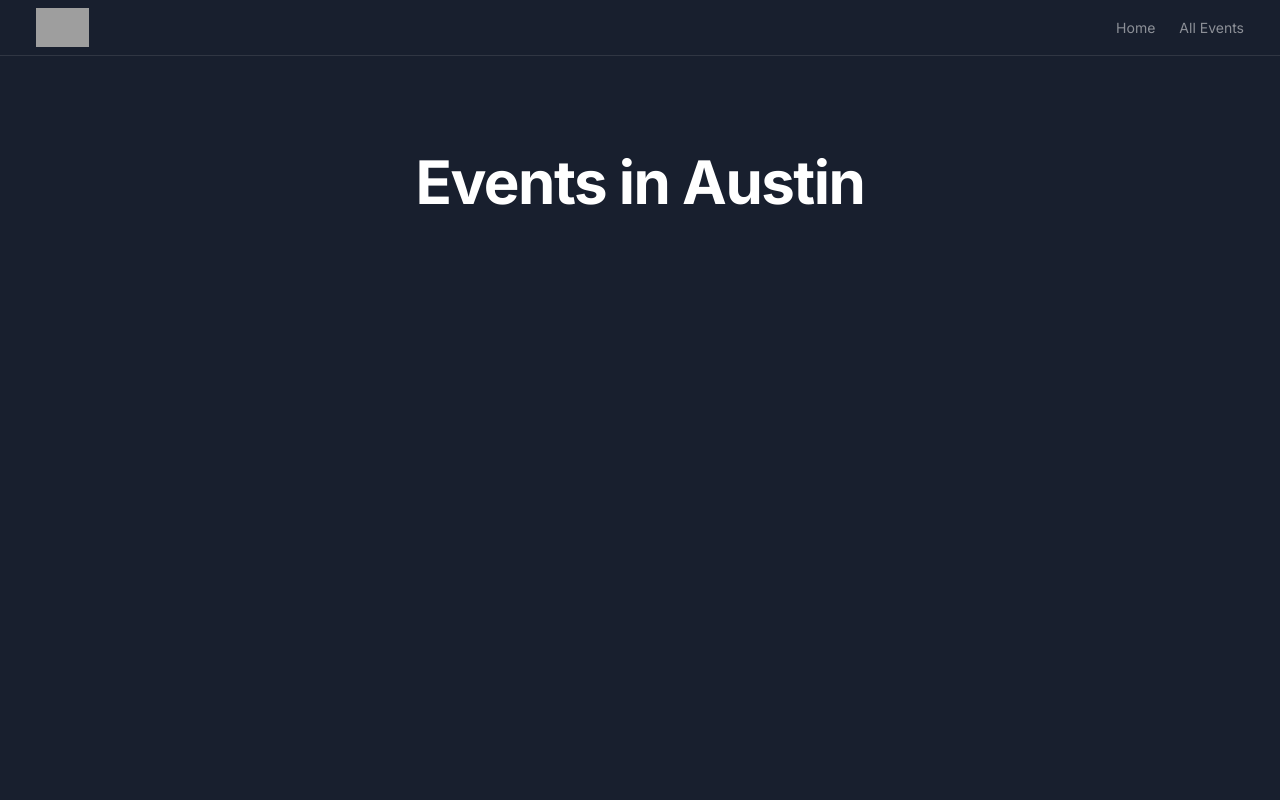
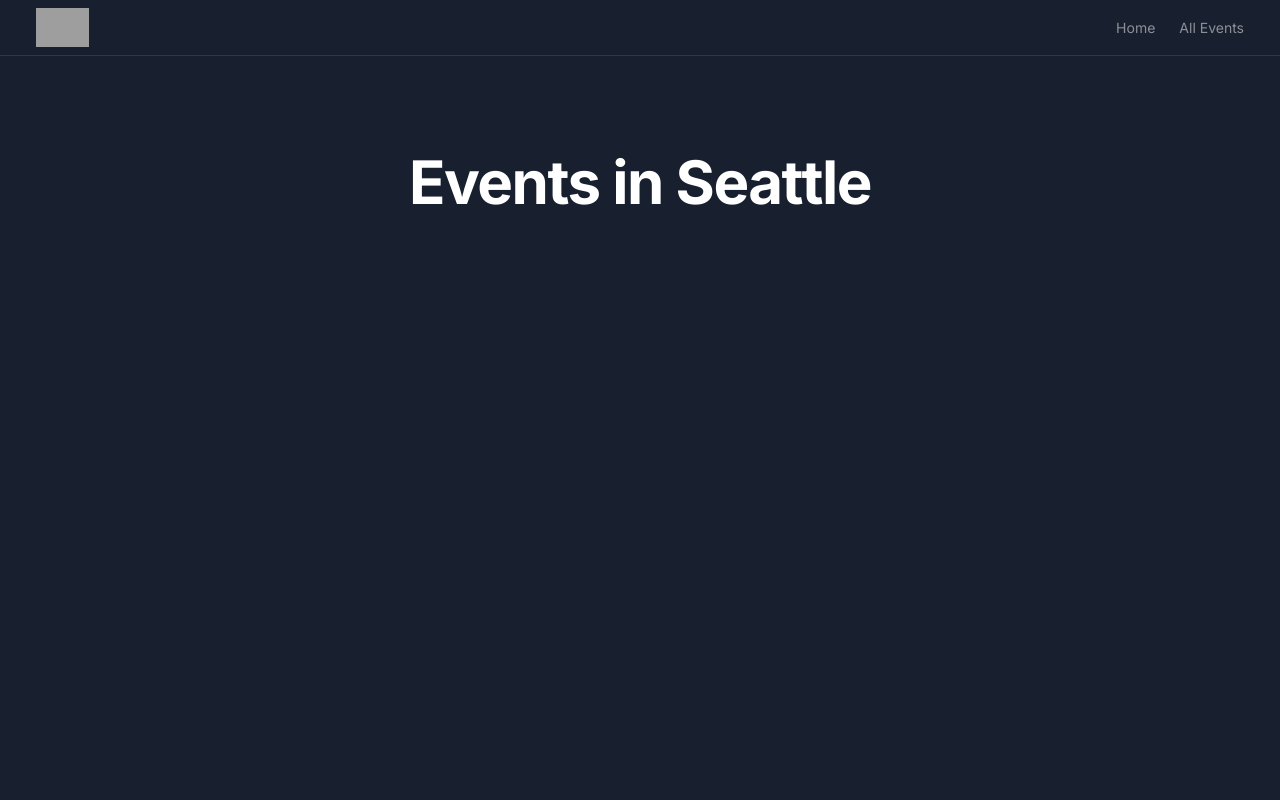
Before and after one commit to zmankali-22/evento, a Next.js app: page /events/Seattle in a window 1280 px wide. Shown: the top 800 px of the page. Built offline with nearby package versions, Linux system fonts and the light colour scheme; grey boxes are pictures that could not be loaded.

Commit message:
add params

```diff
--- a/src/app/events/[city]/page.tsx
+++ b/src/app/events/[city]/page.tsx
@@ -1,10 +1,19 @@
 import H1 from "@/app/components/h1";
-import React from "react";
 
-export default function EventsPage() {
+type EventsPageProps = {
+  params: {
+    city: string;
+  };
+};
+export default function EventsPage({ params }: EventsPageProps) {
+  const city = params.city;
   return (
     <main className="flex flex-col items-center py-24 px-[20px] min-h-[110vh]">
-      <H1>Events in Austin</H1>
+      <H1>
+        {city === "all" && "All Events"}
+        {city !== "all" &&
+          ` Events in ${city.charAt(0).toUpperCase() + city.slice(1)}`}
+      </H1>
     </main>
   );
 }
```
